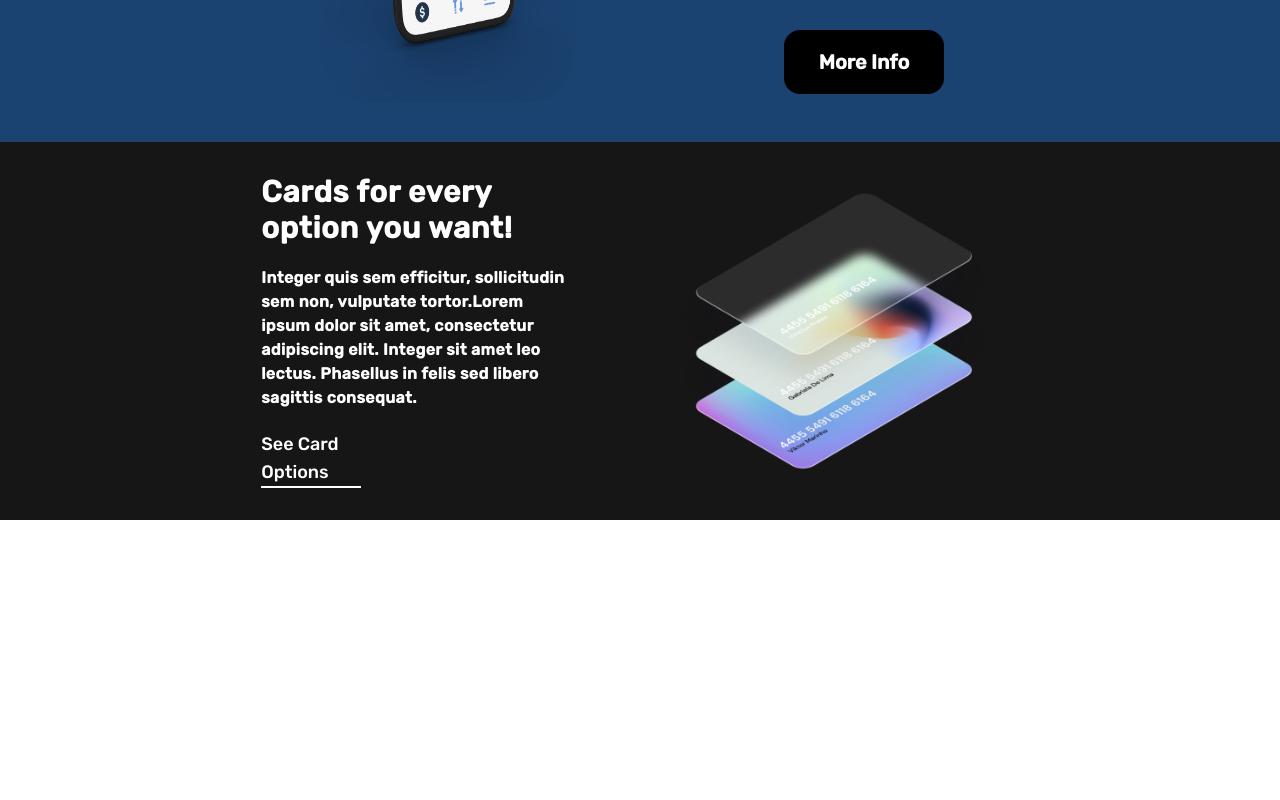
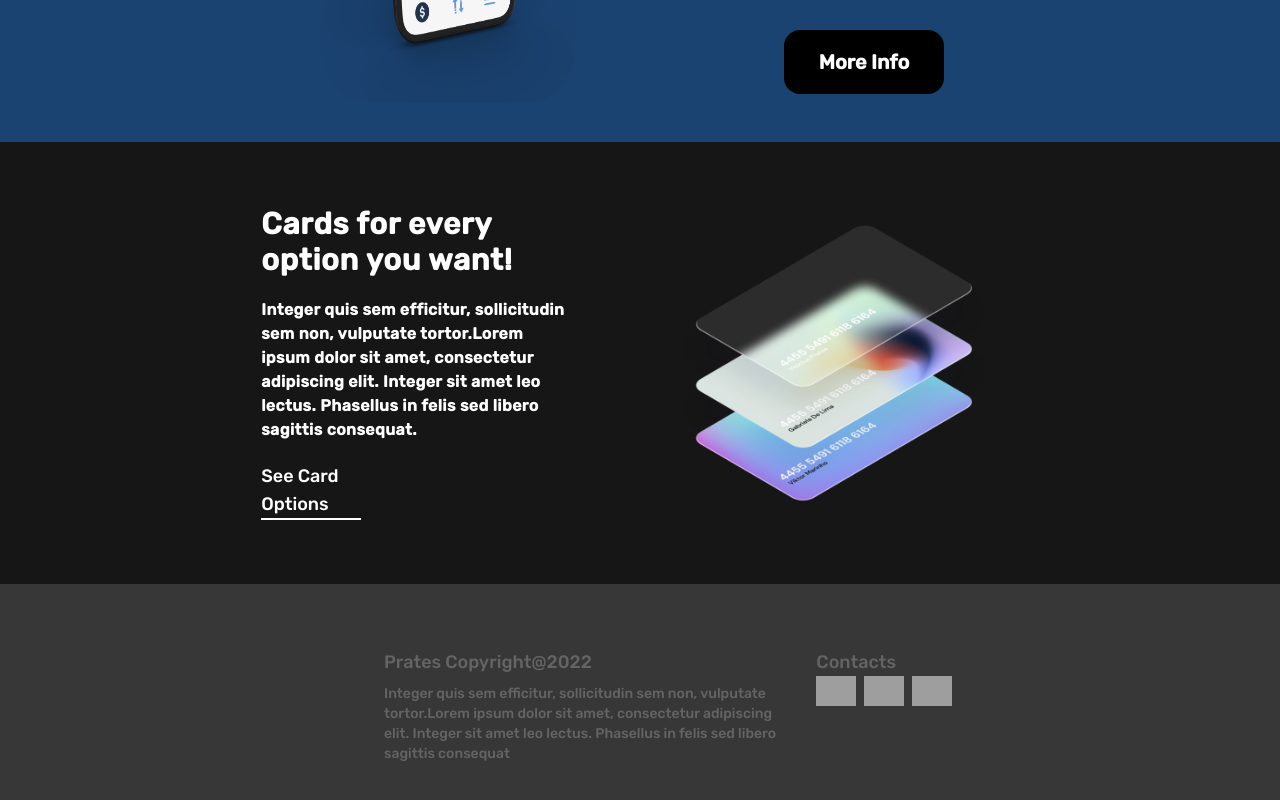
Before and after one commit to vinicius-prates/sandbox, a React (Vite) app: page / in a window 1280 px wide. Shown: the part 1222-2022 px from the top of the page. Before the commit the page ends 1742 px from the top, so only its background shows below. Built offline with nearby package versions, Linux system fonts and the light colour scheme; grey boxes are pictures that could not be loaded.

Commit message:
added footer component

```diff
--- /dev/null
+++ b/src/components/Footer.jsx
@@ -0,0 +1,27 @@
+import '../App.css';
+import { Link } from 'react-router-dom';
+
+export const Footer = () => {
+
+    return(
+        <div className="bg-[#373737] w-full  mb-0 flex flex-col p-16 gap-4 lg:flex-row lg:px-96">
+            <div className="flex flex-col gap-2">
+            <h1 className="text-[#646464] text-lg">Prates Copyright@2022</h1>
+            <p className="text-[#646464] text-sm">Integer quis sem efficitur,
+                  sollicitudin sem non, vulputate tortor.Lorem ipsum dolor sit amet, consectetur adipiscing elit. Integer sit amet leo lectus.
+                 Phasellus in felis sed libero sagittis consequat</p>
+            </div>
+            <div>
+
+                <h1 className="text-[#646464] text-lg">Contacts</h1>
+                <div className="flex gap-2">
+                    <img src="https://img.icons8.com/666666/ios11/2x/github.png" className="w-[2.5rem] "/>
+                    <img src="https://img.icons8.com/666666/ios11/2x/linkedin-circled.png" className="w-[2.5rem]  "/>
+                    <img src="https://img.icons8.com/666666/ios11/2x/instagram-circle.png" className="w-[2.5rem]" />
+
+                    </div>
+            </div>
+
+        </div>
+    )
+}
--- a/src/components/ForYou.jsx
+++ b/src/components/ForYou.jsx
@@ -5,7 +5,7 @@ import  Cartoes  from '../assets/cartoes.png';
 export const ForYou = () => {
 
     return(
-        <div className="bg-[#161616] bg-cover text-center flex flex-col gap-4 py-8 px-6 justify-center">
+        <div className="bg-[#161616] bg-cover text-center flex flex-col gap-4 py-16 px-6 justify-center">
 
             <div className="flex flex-col lg:flex-row justify-center gap-20">
             <div className=" flex flex-col lg:flex-col gap-5 align-center justify-center lg:w-[25%]">
@@ -16,7 +16,7 @@ export const ForYou = () => {
             <a className="text-white   text-center border-white border-b-2 w-[50%] text-lg self-center lg:self-start lg:text-left lg:w-[32.5%]"
                 href=''>See Card Options </a>
             </div>
-            <img src={Cartoes} className="w-96 p-4 lg:w-[30%] "></img>
+            <img src={Cartoes} className="w-96 p-4 lg:w-[30%]   "></img>
 
 
 
--- a/src/pages/HomePage.jsx
+++ b/src/pages/HomePage.jsx
@@ -1,5 +1,6 @@
 import '../App.css';
 import { AboutExo } from '../components/AboutExo';
+import { Footer } from '../components/Footer';
 import { ForYou } from '../components/ForYou';
 import { LandingPage } from '../components/LandingPage';
 import { NavBar } from '../components/NavBar';
@@ -11,6 +12,7 @@ export const HomePage = () => {
         <LandingPage/>
         <AboutExo/>
         <ForYou/>
+        <Footer/>
         </>
     )
 }
```
